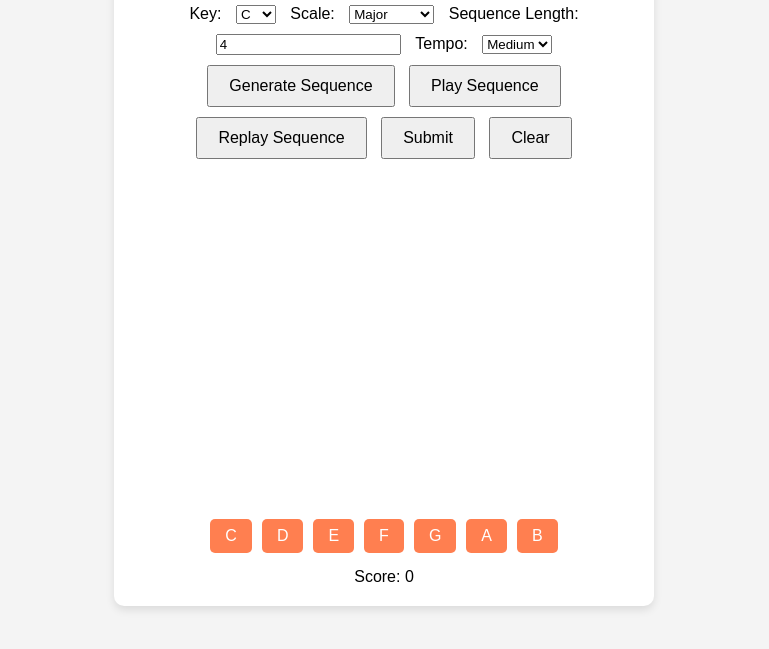
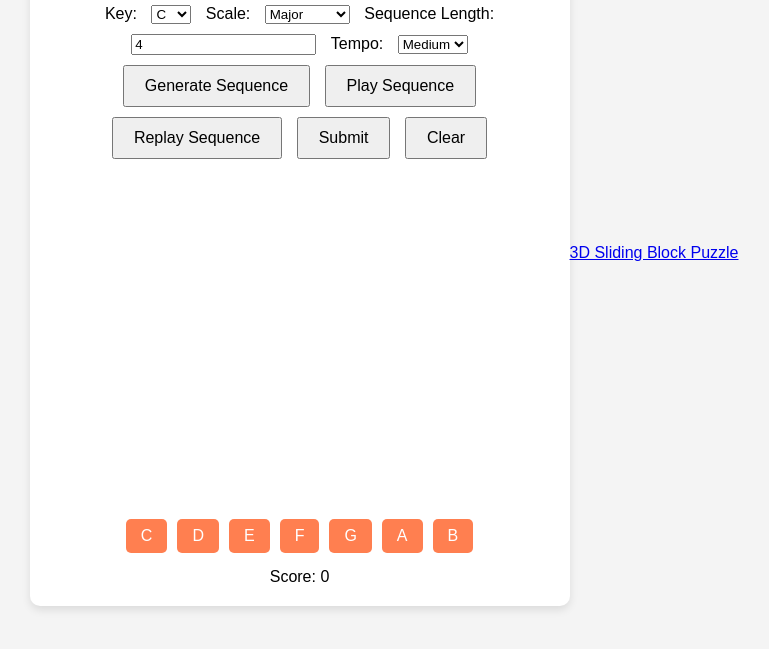
Before and after one commit to ColinDuckworth/ear-training, a plain HTML site: page index.html in a window 1280 px wide. Shown: the part 147-796 px from the top of the page, without its empty margins (256-1025 px from the left). Drawn offline with nearby package versions, Linux system fonts and the light colour scheme.

Commit message:
added link to 3d puzzle

```diff
--- a/index.html
+++ b/index.html
@@ -52,5 +52,6 @@
   <script src="https://cdn.jsdelivr.net/npm/tone@14.8.10/build/Tone.js"></script>
   <script src="https://unpkg.com/vexflow/releases/vexflow-min.js"></script>
   <script src="app.js"></script>
+        <a href="https://colinduckworth.github.io/3d-block-puzzle/">3D Sliding Block Puzzle</a>
 </body>
 </html>
```
